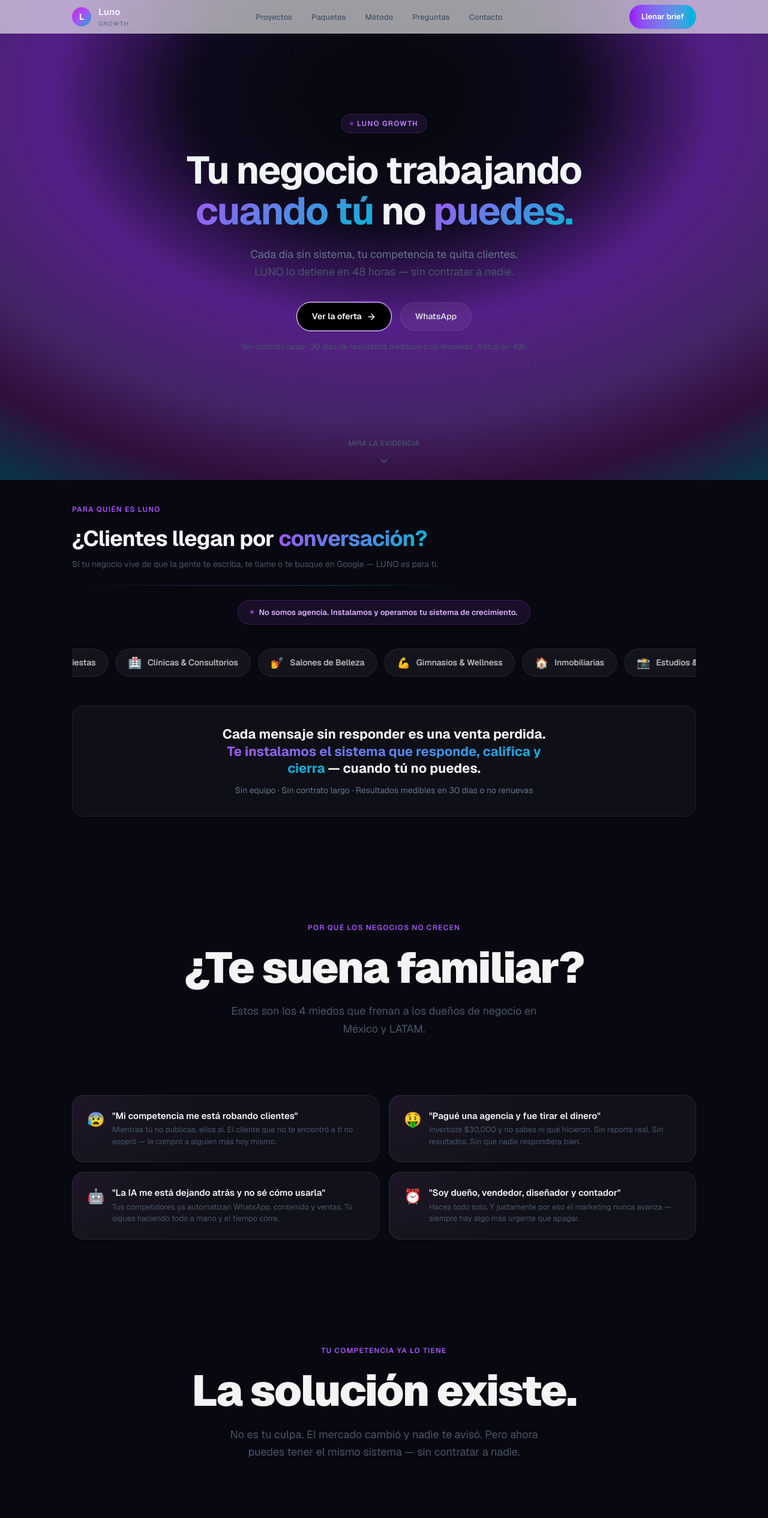
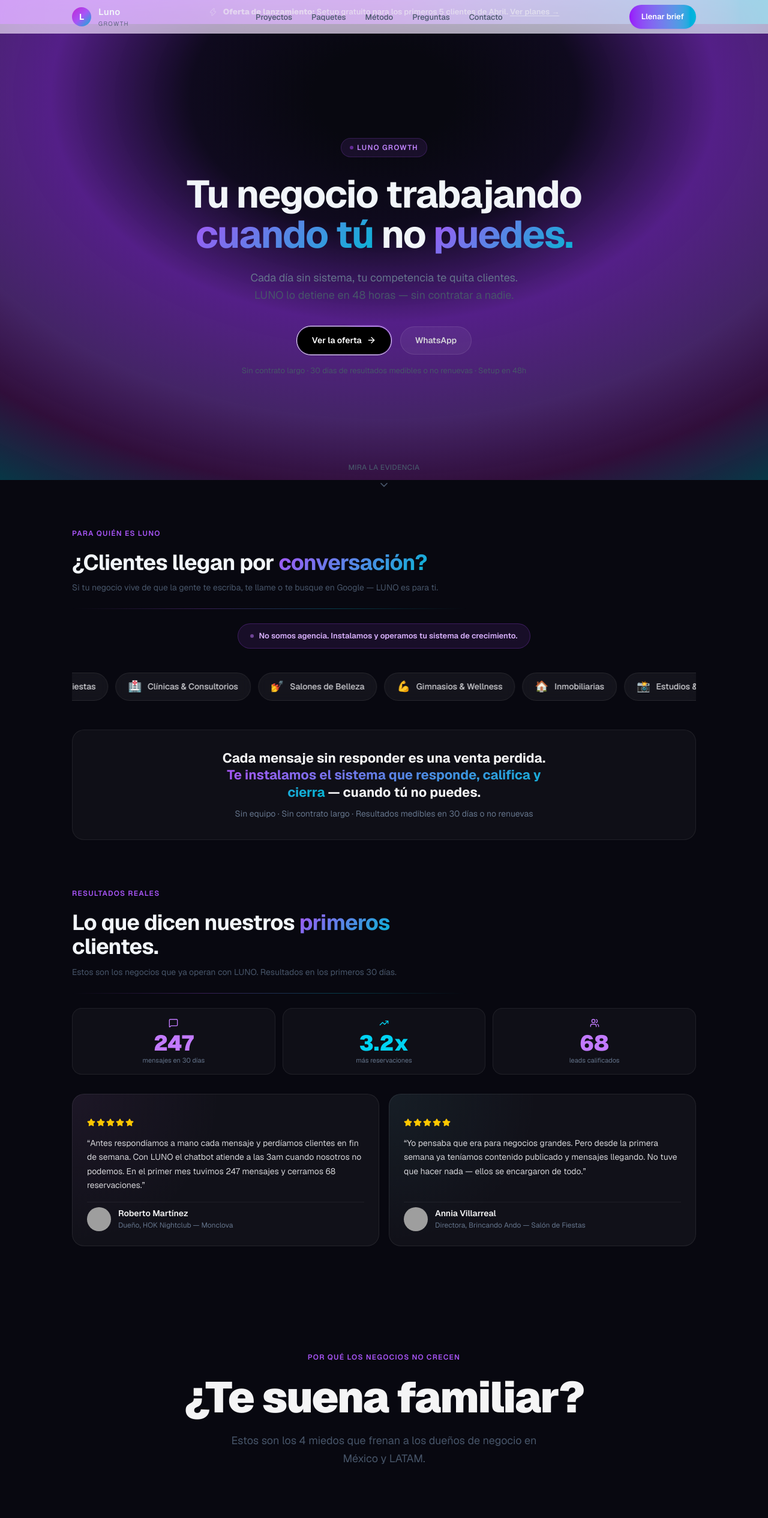
Before and after one commit to carlospemz/luno-growth-web, a Next.js app: page / in a window 1280 px wide. Shown: the top 2530 px of the page at 60% size. Built offline with nearby package versions, Linux system fonts and the light colour scheme; grey boxes are pictures that could not be loaded.

Commit message:
Add SocialProof, Founders, UrgencyBanner sections — trust + urgency triggers

```diff
--- a/src/app/page.tsx
+++ b/src/app/page.tsx
@@ -1,26 +1,32 @@
 import Navbar from "@/components/sections/Navbar";
 import Hero from "@/components/sections/Hero";
 import ForWhom from "@/components/sections/ForWhom";
+import SocialProof from "@/components/sections/SocialProof";
+import AllInOne from "@/components/sections/AllInOne";
 import Pricing from "@/components/sections/Pricing";
-import AllInOne from "@/components/sections/AllInOne";
+import Founders from "@/components/sections/Founders";
 import Process from "@/components/sections/Process";
 import FAQ from "@/components/sections/FAQ";
 import Brief from "@/components/sections/Brief";
 import Contact from "@/components/sections/Contact";
 import MobileBar from "@/components/sections/MobileBar";
 import PageBackdrop from "@/components/layout/PageBackdrop";
+import UrgencyBanner from "@/components/sections/UrgencyBanner";
 
 
 export default function Home() {
   return (
     <>
       <PageBackdrop />
+      <UrgencyBanner />
       <Navbar />
       <main className="relative z-10 pb-14 md:pb-0">
         <Hero />
         <ForWhom />
+        <SocialProof />
         <AllInOne />
         <Pricing />
+        <Founders />
         <Process />
         <FAQ />
         <Brief />
--- /dev/null
+++ b/src/components/sections/Founders.tsx
@@ -0,0 +1,84 @@
+"use client";
+
+import { motion } from "framer-motion";
+import Section, { SectionHeader } from "@/components/ui/Section";
+import { GlowCard } from "@/components/ui/spotlight-card";
+import { MOTION } from "@/lib/motion";
+
+const FOUNDERS = [
+  {
+    name: "Lalo Villarreal",
+    role: "CEO & CMO",
+    bio: "Estrategia, ventas y narrativa de marca. Llevo años construyendo sistemas de crecimiento para negocios locales en México. LUNO es la versión que siempre quise tener disponible para cualquier dueño.",
+    avatar: "https://images.unsplash.com/photo-1560250097-0b93528c311a?w=200&h=200&fit=crop&crop=face",
+    tags: ["Estrategia", "Ventas", "IA aplicada"],
+  },
+  {
+    name: "Carlos Pemz",
+    role: "COO & CPO",
+    bio: "Arquitectura, producto y tecnología. Construyo los sistemas que hacen que todo funcione sin que el cliente tenga que tocar nada. Si no escala, no lo construyo.",
+    avatar: "https://images.unsplash.com/photo-1519085360753-af0119f7cbe7?w=200&h=200&fit=crop&crop=face",
+    tags: ["Producto", "Automatización", "Seguridad"],
+  },
+];
+
+export default function Founders() {
+  return (
+    <Section id="nosotros">
+      <SectionHeader
+        kicker="Quiénes somos"
+        title="Le compras a personas, no a una agencia."
+        accentWord="personas,"
+        subcopy="Somos dos fundadores que construyen y operan LUNO directamente. No hay intermediarios. Tú nos conoces a nosotros."
+        compact
+      />
+
+      <div className="grid gap-5 md:grid-cols-2">
+        {FOUNDERS.map((f, i) => (
+          <motion.div
+            key={f.name}
+            initial={{ opacity: 0, x: i === 0 ? -20 : 20 }}
+            whileInView={{ opacity: 1, x: 0 }}
+            viewport={MOTION.viewport}
+            transition={{ duration: 0.45, ease: [...MOTION.ease], delay: i * 0.08 }}
+          >
+            <GlowCard glowColor={i === 0 ? "purple" : "cyan"} className="p-6 flex flex-col gap-4">
+              <div className="flex items-center gap-4">
+                {/* eslint-disable-next-line @next/next/no-img-element */}
+                <img
+                  src={f.avatar}
+                  alt={f.name}
+                  className="h-16 w-16 rounded-full object-cover flex-shrink-0 ring-2 ring-purple-500/20"
+                />
+                <div>
+                  <p className="text-[17px] font-bold text-zinc-100">{f.name}</p>
+                  <p className="text-[13px] text-purple-400 font-medium">{f.role}</p>
+                </div>
+              </div>
+
+              <p className="text-[14px] text-zinc-400 leading-[1.65]">{f.bio}</p>
+
+              <div className="flex flex-wrap gap-2">
+                {f.tags.map((tag) => (
+                  <span key={tag} className="rounded-full border border-white/[0.08] bg-white/[0.04] px-3 py-1 text-[11px] font-medium text-zinc-400">
+                    {tag}
+                  </span>
+                ))}
+              </div>
+            </GlowCard>
+          </motion.div>
+        ))}
+      </div>
+
+      <motion.p
+        initial={{ opacity: 0 }}
+        whileInView={{ opacity: 1 }}
+        viewport={MOTION.viewport}
+        transition={{ duration: 0.4, delay: 0.2 }}
+        className="mt-6 text-center text-[13px] text-zinc-500"
+      >
+        Si tienes preguntas antes de empezar, escríbenos directamente por WhatsApp. Respondemos nosotros.
+      </motion.p>
+    </Section>
+  );
+}
--- /dev/null
+++ b/src/components/sections/SocialProof.tsx
@@ -0,0 +1,103 @@
+"use client";
+
+import { motion } from "framer-motion";
+import { Star, TrendingUp, MessageSquare, Users } from "lucide-react";
+import Section, { SectionHeader } from "@/components/ui/Section";
+import { GlowCard } from "@/components/ui/spotlight-card";
+import { MOTION } from "@/lib/motion";
+
+const STATS = [
+  { icon: MessageSquare, value: "247", label: "mensajes en 30 días", color: "text-purple-400" },
+  { icon: TrendingUp, value: "3.2x", label: "más reservaciones", color: "text-cyan-400" },
+  { icon: Users, value: "68", label: "leads calificados", color: "text-purple-400" },
+];
+
+const TESTIMONIALS = [
+  {
+    name: "Roberto Martínez",
+    role: "Dueño, HOK Nightclub — Monclova",
+    avatar: "https://images.unsplash.com/photo-1507003211169-0a1dd7228f2d?w=80&h=80&fit=crop&crop=face",
+    quote: "Antes respondíamos a mano cada mensaje y perdíamos clientes en fin de semana. Con LUNO el chatbot atiende a las 3am cuando nosotros no podemos. En el primer mes tuvimos 247 mensajes y cerramos 68 reservaciones.",
+    stars: 5,
+  },
+  {
+    name: "Annia Villarreal",
+    role: "Directora, Brincando Ando — Salón de Fiestas",
+    avatar: "https://images.unsplash.com/photo-1494790108377-be9c29b29330?w=80&h=80&fit=crop&crop=face",
+    quote: "Yo pensaba que era para negocios grandes. Pero desde la primera semana ya teníamos contenido publicado y mensajes llegando. No tuve que hacer nada — ellos se encargaron de todo.",
+    stars: 5,
+  },
+];
+
+export default function SocialProof() {
+  return (
+    <Section id="resultados">
+      <SectionHeader
+        kicker="Resultados reales"
+        title="Lo que dicen nuestros primeros clientes."
+        accentWord="primeros"
+        subcopy="Estos son los negocios que ya operan con LUNO. Resultados en los primeros 30 días."
+        compact
+      />
+
+      {/* Stats row */}
+      <motion.div
+        initial={{ opacity: 0, y: 16 }}
+        whileInView={{ opacity: 1, y: 0 }}
+        viewport={MOTION.viewport}
+        transition={{ duration: 0.5, ease: [...MOTION.ease] }}
+        className="mb-8 grid grid-cols-3 gap-3"
+      >
+        {STATS.map((s) => {
+          const Icon = s.icon;
+          return (
+            <div key={s.label} className="flex flex-col items-center text-center rounded-[16px] border border-white/[0.07] bg-white/[0.03] px-3 py-4">
+              <Icon className={`h-4 w-4 mb-2 ${s.color}`} />
+              <p className={`text-[28px] md:text-[36px] font-black leading-none ${s.color}`}>{s.value}</p>
+              <p className="text-[11px] text-zinc-500 mt-1 leading-tight">{s.label}</p>
+            </div>
+          );
+        })}
+      </motion.div>
+
+      {/* Testimonials */}
+      <div className="grid gap-4 md:grid-cols-2">
+        {TESTIMONIALS.map((t, i) => (
+          <motion.div
+            key={t.name}
+            initial={{ opacity: 0, y: 20 }}
+            whileInView={{ opacity: 1, y: 0 }}
+            viewport={MOTION.viewport}
+            transition={{ duration: 0.4, ease: [...MOTION.ease], delay: i * 0.08 }}
+          >
+            <GlowCard glowColor={i % 2 === 0 ? "purple" : "cyan"} className="p-6 flex flex-col gap-4 h-full">
+              {/* Stars */}
+              <div className="flex gap-0.5">
+                {Array.from({ length: t.stars }).map((_, si) => (
+                  <Star key={si} className="h-3.5 w-3.5 fill-yellow-400 text-yellow-400" />
+                ))}
+              </div>
+
+              <p className="text-[14px] text-zinc-300 leading-[1.65] flex-1">
+                &ldquo;{t.quote}&rdquo;
+              </p>
+
+              <div className="flex items-center gap-3 pt-2 border-t border-white/[0.06]">
+                {/* eslint-disable-next-line @next/next/no-img-element */}
+                <img
+                  src={t.avatar}
+                  alt={t.name}
+                  className="h-10 w-10 rounded-full object-cover flex-shrink-0"
+                />
+                <div>
+                  <p className="text-[14px] font-semibold text-zinc-100">{t.name}</p>
+                  <p className="text-[12px] text-zinc-500">{t.role}</p>
+                </div>
+              </div>
+            </GlowCard>
+          </motion.div>
+        ))}
+      </div>
+    </Section>
+  );
+}
--- /dev/null
+++ b/src/components/sections/UrgencyBanner.tsx
@@ -0,0 +1,24 @@
+"use client";
+
+import { motion } from "framer-motion";
+import { Zap } from "lucide-react";
+
+export default function UrgencyBanner() {
+  return (
+    <motion.div
+      initial={{ opacity: 0, y: -8 }}
+      animate={{ opacity: 1, y: 0 }}
+      transition={{ duration: 0.5, ease: [0.22, 1, 0.36, 1], delay: 1.2 }}
+      className="relative z-30 w-full overflow-hidden"
+    >
+      <div className="flex items-center justify-center gap-2.5 bg-gradient-to-r from-purple-600/90 via-purple-500/90 to-cyan-500/80 px-4 py-2.5 text-center backdrop-blur-sm">
+        <Zap className="h-3.5 w-3.5 text-white flex-shrink-0 animate-pulse" />
+        <p className="text-[12px] md:text-[13px] font-semibold text-white">
+          <span className="font-black">Oferta de lanzamiento:</span>
+          {" "}Setup gratuito para los primeros 5 clientes de Abril.
+          {" "}<a href="#pricing" className="underline underline-offset-2 hover:no-underline">Ver planes →</a>
+        </p>
+      </div>
+    </motion.div>
+  );
+}
```
